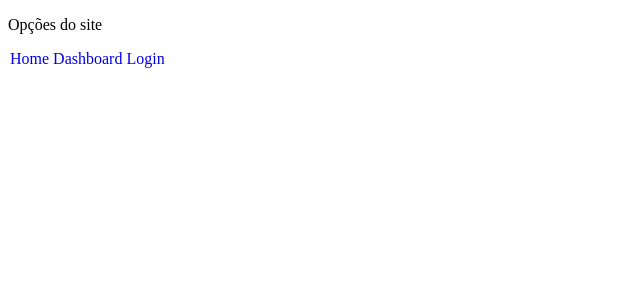
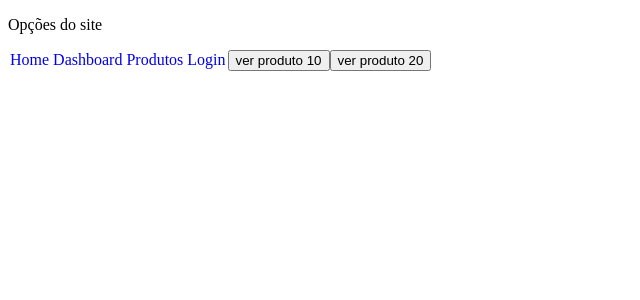
Before and after one commit to instrutorvilson/angular-pr, an Angular app: page /produtos in a window 1280 px wide. Before the commit this address led to /. Shown: the top 300 px of the page, without its empty margins (0-640 px from the left). Built offline with nearby package versions, Linux system fonts and the light colour scheme.

Commit message:
passando parametros pela rota

```diff
--- a/src/app/app.html
+++ b/src/app/app.html
@@ -1,6 +1,7 @@
 <p>Opções do site</p>
 <a routerLink="/home">Home</a>
 <a routerLink="/dashboard" >Dashboard</a>
+<a routerLink="/produtos" >Produtos</a>
 <a routerLink="/login" >Login</a>
 
 
--- a/src/app/app.routes.ts
+++ b/src/app/app.routes.ts
@@ -3,9 +3,13 @@ import { Dashboard } from './dashboard/dashboard';
 import { Login } from './login/login';
 import { Home } from './home/home';
 import { authGuard } from './auth-guard';
+import { Produto } from './produto/produto';
+import { DetalheProduto } from './detalhe-produto/detalhe-produto';
 
 export const routes: Routes = [
     { path: "dashboard", component: Dashboard, canActivate:[authGuard] },
+    { path: "produtos", component: Produto },
+    { path: "produto/:id", component: DetalheProduto },
     { path: "login", component: Login },
     { path: "home", component: Home }
 ];
--- /dev/null
+++ b/src/app/detalhe-produto/detalhe-produto.html
@@ -0,0 +1 @@
+<p>detalhe-produto works!</p>
--- /dev/null
+++ b/src/app/produto/produto.html
@@ -0,0 +1,2 @@
+<button (click)="verDetalhes(10)">ver produto 10</button>
+<button (click)="verDetalhes(20)">ver produto 20</button>
--- /dev/null
+++ b/src/app/produto/produto.ts
@@ -0,0 +1,17 @@
+import { Component } from '@angular/core';
+import { Router } from '@angular/router';
+
+@Component({
+  selector: 'app-produto',
+  imports: [],
+  templateUrl: './produto.html',
+  styleUrl: './produto.css',
+})
+export class Produto {
+
+  constructor(private router: Router){}
+
+  verDetalhes(id:number){
+     this.router.navigate(['/produto', id])
+  }
+}
```
Also changed, not shown: src/app/detalhe-produto/detalhe-produto.ts (added, +11 -0 lines), src/app/detalhe-produto/detalhe-produto.css (added), src/app/produto/produto.css (added), 2 other files (tests, documents, lock files or other folders).
